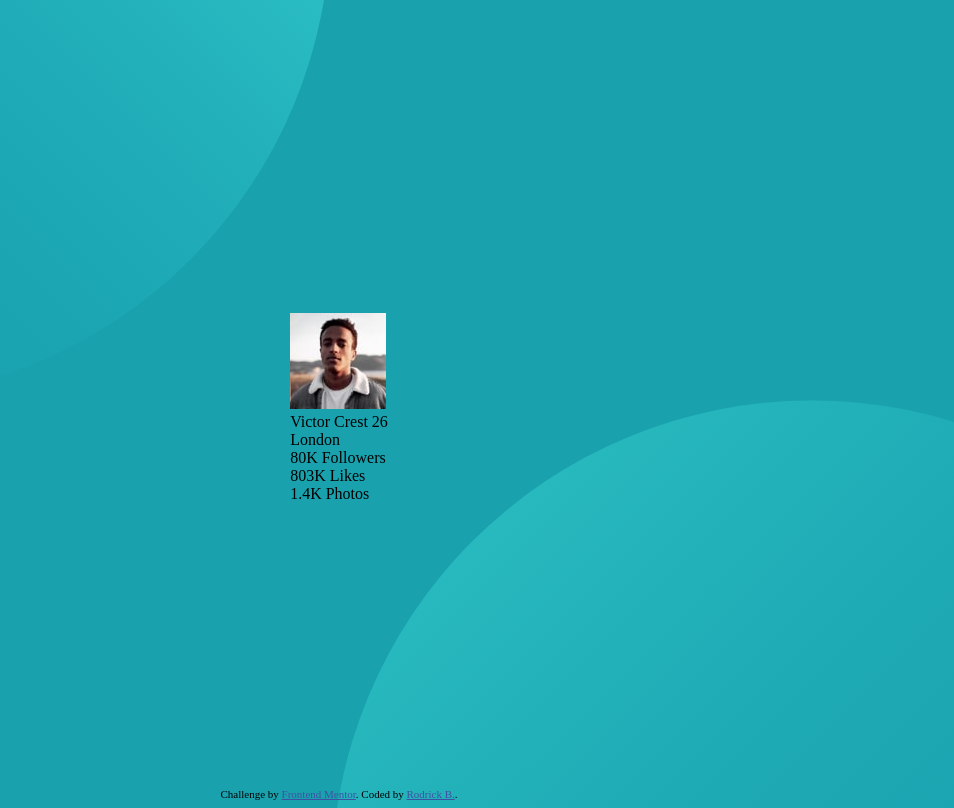
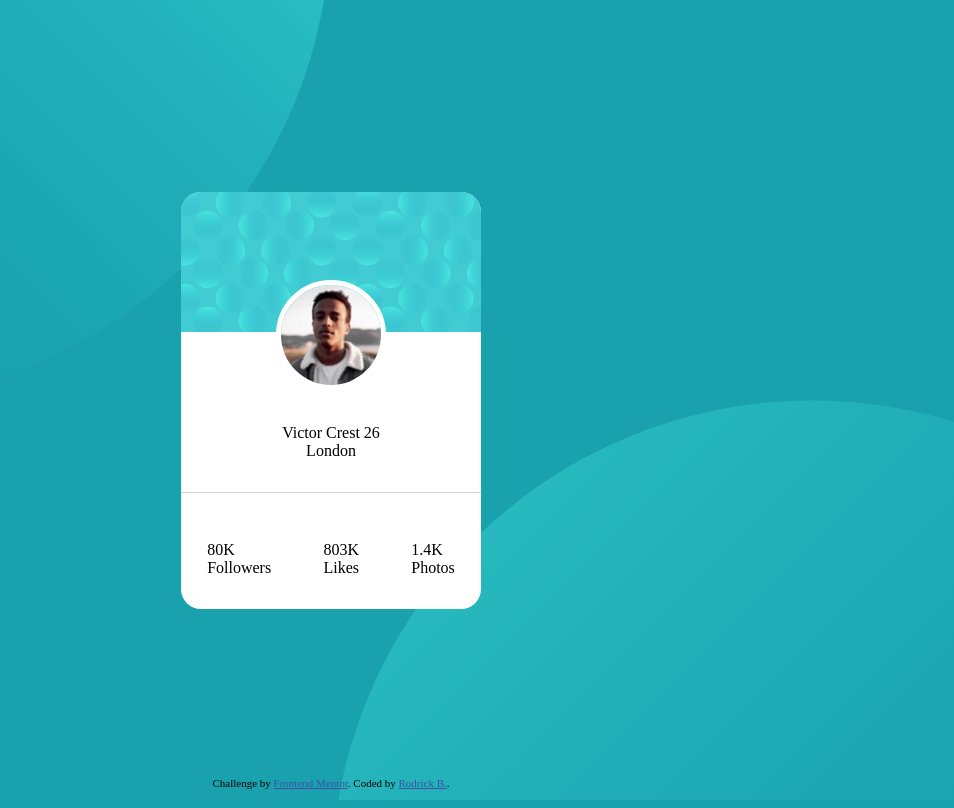
Before and after one commit to bloom305/FEM_profile-card, a website built with Parcel: page index.html in a window 1280 px wide. Shown: the whole page, without its empty margins (309-1263 px from the left). Built offline with nearby package versions, Linux system fonts and the light colour scheme.

Commit message:
Card structural layout

```diff
--- a/index.html
+++ b/index.html
@@ -15,9 +15,10 @@
 <body>
 <main>
     <div class="card">
-        <div class="top"></div>
-        <div class="image"><img src="./images/image-victor.jpg"
-                                alt="profile"></div>
+        <div class="top">
+            <img src="./images/image-victor.jpg"
+                 alt="profile">
+        </div>
         <div class="bottom">
             <div class="info">
                 <div class="details">
@@ -28,18 +29,18 @@
             </div>
             <div class="metrics">
                 <div class="followers">
-                    <span class="count">80K</span>
-                    <span class="metric">Followers</span>
+                    <div class="count">80K</div>
+                    <div class="metric">Followers</div>
                 </div>
 
                 <div class="likes">
-                    <span class="count">803K</span>
-                    <span class="metric">Likes</span>
+                    <div class="count">803K</div>
+                    <div class="metric">Likes</div>
                 </div>
 
                 <div class="photos">
-                    <span class="count">1.4K</span>
-                    <span class="metric">Photos</span>
+                    <div class="count">1.4K</div>
+                    <div class="metric">Photos</div>
                 </div>
             </div>
         </div>
--- a/styles/style.css
+++ b/styles/style.css
@@ -5,9 +5,11 @@
     --gray-dark: hsl(0, 0%, 59%);
 }
 
-html, body {
+html, body, main {
     width: 100%;
     height: 100%;
+    padding: 0;
+    margin: 0;
 }
 
 body {
@@ -19,18 +21,67 @@ body {
 }
 
 main {
-    height: 100%;
+    display: flex;
+    align-items: center;
+    justify-content: center;
+}
+
+.card {
+    min-width: 300px;
+    max-width: 360px;
+    min-height: 400px;
+    border-radius: 20px;
+    overflow: hidden;
+    background-color: white;
+}
+
+.top, .bottom {
+    min-height: 200px;
+}
+
+.top {
+    background: no-repeat url("../images/bg-pattern-card.svg");
+    display: flex;
+    justify-content: center;
+}
+
+.top img {
+    position: relative;
+    height: 100px;
+    border-radius: 50%;
+    border: 5px solid white;
+    bottom: -5.5em;
+}
+
+.bottom {
+    display: flex;
+    flex-direction: column;
+    justify-content: space-around;
+    align-items: center;
+}
+
+.info, .metrics {
+    min-height: 100px;
+    height: 50%;
     display: flex;
     align-items: center;
 }
 
-.card {
+.info {
+    flex-direction: column;
+    justify-content: center;
+}
 
+.metrics {
+    width: 100%;
+    justify-content: space-around;
+    border-top: 1px solid lightgray;
+    padding-top: 1em;
 }
 
 footer {
     position: absolute;
-    bottom: 0;
+    bottom: 1em;
 }
 
 .attribution {
```
